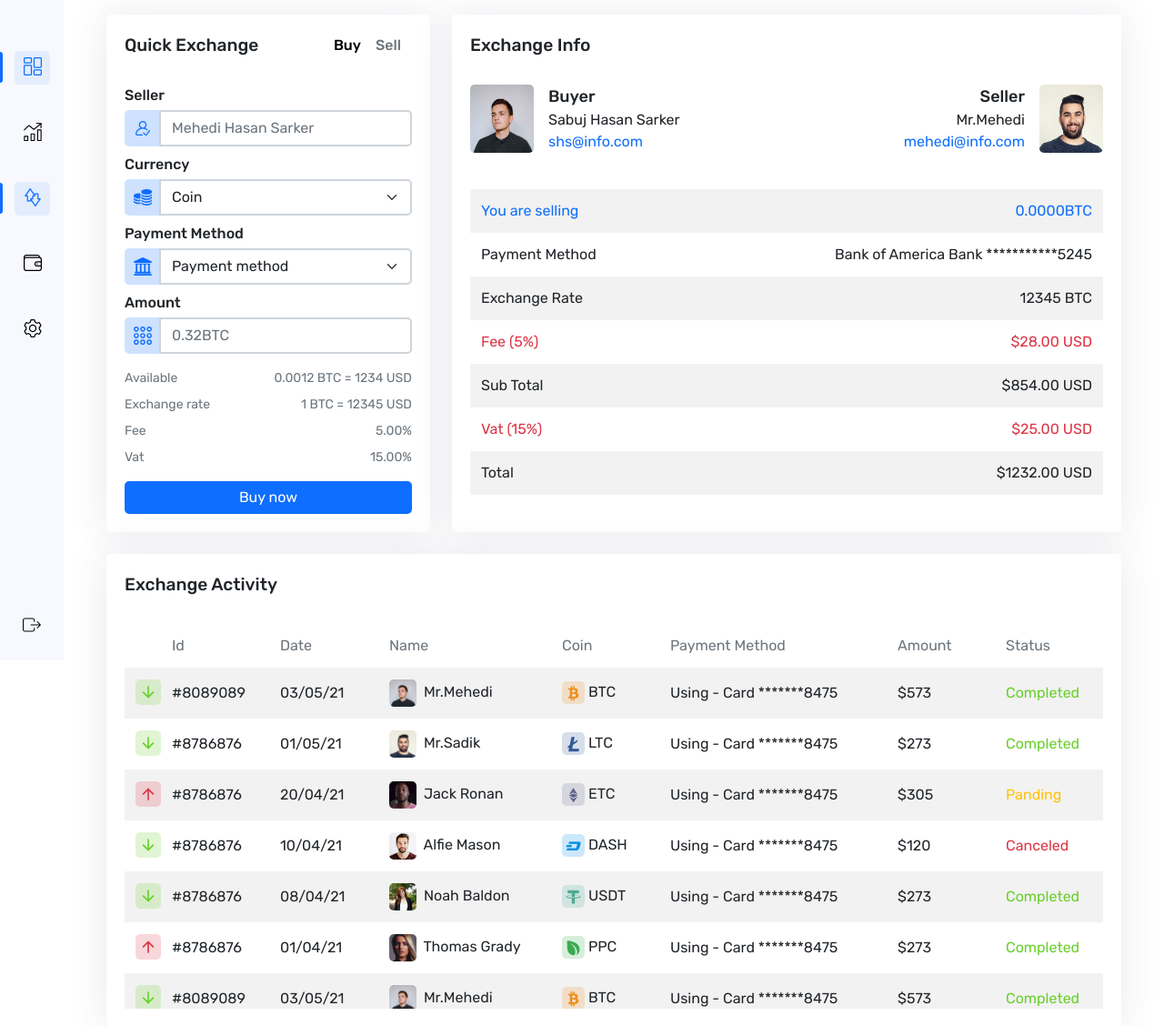
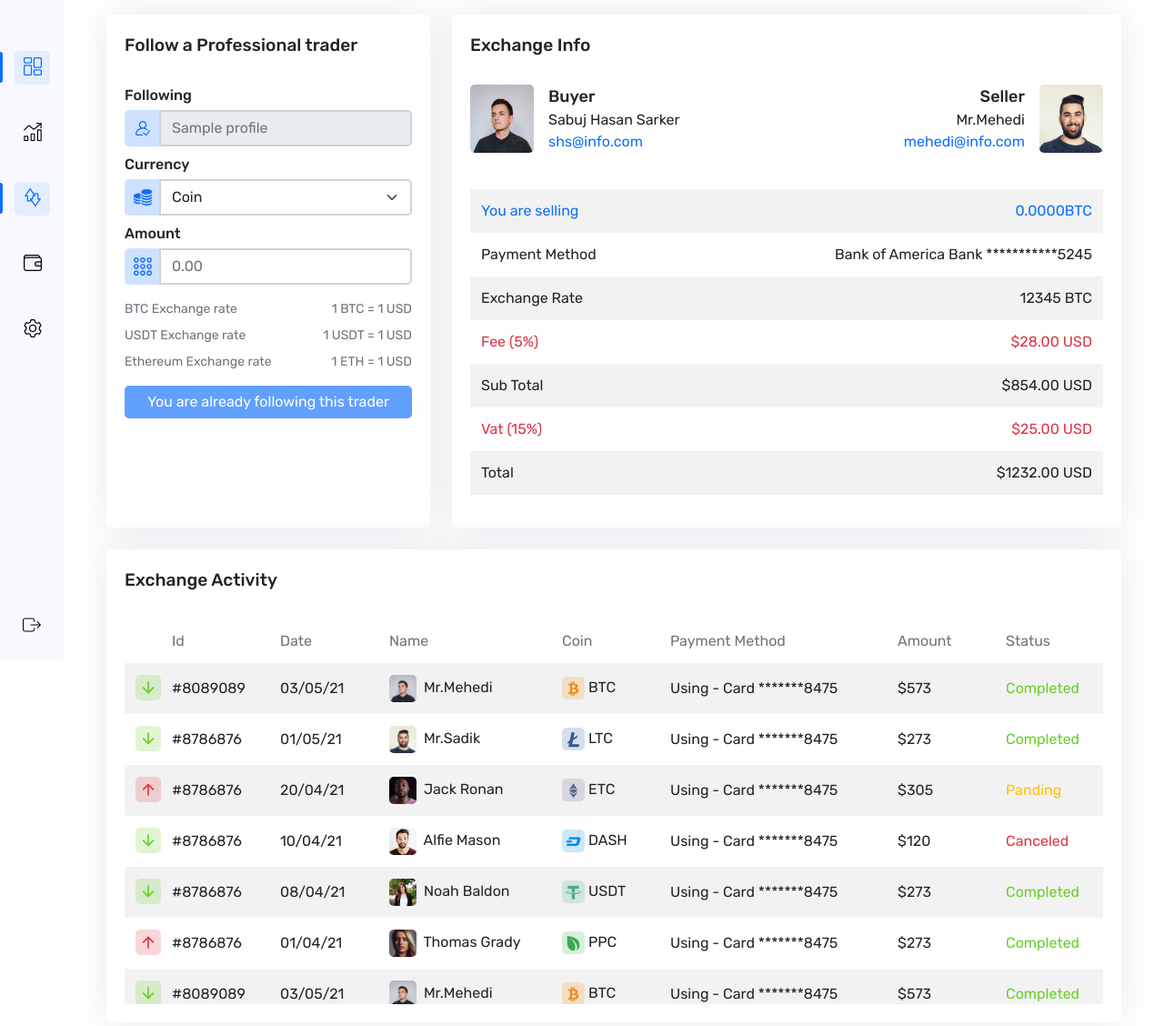
Before and after one commit to De-Code-Slayer/Crypto-Trading-ugojazzy, a Flask app: page /dashboard/transfers in a window 1280 px wide. Shown: the part 74-1202 px from the top of the page at 91% size. After the commit the page ends 1178 px from the top, so only its background shows below. Run offline with Flask 3, Linux system fonts and the light colour scheme; a user stored in the database is signed in; tables that the repository leaves empty hold one stand-in row (values such as "Sample post"); some libraries are stand-ins or nearby versions.

```diff
--- a/app/templates/dashboard/exchange.html
+++ b/app/templates/dashboard/exchange.html
@@ -7,9 +7,9 @@
 <div class="row">
 <div class="col-md-12 col-lg-4"><div class="card quick-trad">
 <div class="card-header d-flex justify-content-between align-items-center">
-<h4 class="card-title">Quick Exchange</h4>
+<h4 class="card-title">Follow a Professional trader</h4>
 <div class="nav d-flex" id="quickTrade" role="tablist">
-  <a
+  <!-- <a
     class="mb-2 px-1 me-2 active"
     data-toggle="tab"
     href="#buy"
@@ -24,7 +24,7 @@
     role="tab"
     aria-selected="true"
     >Sell</a
-  >
+  > -->
 </div>
 </div>
 <div class="card-body">
@@ -32,7 +32,7 @@
   <div class="tab-pane fade show active" id="buy" role="tabpanel">
     <form class="form">
       <div class="form-group">
-        <div class="cfs-16 mb-1 fw-bold d-block">Seller</div>
+        <div class="cfs-16 mb-1 fw-bold d-block">Following</div>
         <div class="input-group">
           <div class="op-primary svg-container text-primary">
             <svg
@@ -88,8 +88,9 @@
           </div>
           <input
             type="text"
-            placeholder="Mehedi Hasan Sarker"
+            placeholder="{{current_user.trader_profile.trader_name}}"
             class="form-control"
+            readonly
           />
         </div>
       </div>
@@ -168,7 +169,7 @@
               <g></g>
             </svg>
           </div>
-          <select class="form-select form-select">
+          <select name='coin' class="form-select form-select">
             <option selected>Coin</option>
             <option value="bitcoin">Bitcoin</option>
             <option value="ethereum">Ethereum</option>
@@ -176,7 +177,7 @@
           </select>
         </div>
       </div>
-      <div class="form-group mt-2">
+      <!-- <div class="form-group mt-2">
         <div class="cfs-16 mb-1 fw-bold d-block">Payment Method</div>
         <div class="input-group">
           <div class="op-primary svg-container">
@@ -238,7 +239,7 @@
             <option value="Stripe">Stripe</option>
           </select>
         </div>
-      </div>
+      </div> -->
       <div class="form-group mt-2">
         <div class="cfs-16 mb-1 fw-bold d-block">Amount</div>
         <div class="input-group">
@@ -277,40 +278,62 @@
               />
             </svg>
           </div>
-          <input type="number" placeholder="0.32BTC" class="form-control" />
+          <input name="amount" type="number" placeholder="0.00" class="form-control" />
         </div>
       </div>
       <div class="my-3 sub-text">
-        <div class="d-flex mb-2 justify-content-between">
+        <!-- <div class="d-flex mb-2 justify-content-between">
           <p>Available</p>
           <p>0.0012 BTC = 1234 USD</p>
+        </div> -->
+        <div class="d-flex mb-2 justify-content-between">
+          <p>BTC Exchange rate</p>
+          <p>1 BTC = {{usd_btc_rate}} USD</p>
         </div>
         <div class="d-flex mb-2 justify-content-between">
-          <p>Exchange rate</p>
-          <p>1 BTC = 12345 USD</p>
+          <p>USDT Exchange rate</p>
+          <p>1 USDT = {{usd_usdt_rate}} USD</p>
         </div>
         <div class="d-flex mb-2 justify-content-between">
+          <p>Ethereum Exchange rate</p>
+          <p>1 ETH = {{usd_eth_rate}} USD</p>
+        </div>
+        <!-- <div class="d-flex mb-2 justify-content-between">
           <p>Fee</p>
-          <p>5.00%</p>
-        </div>
-        <div class="d-flex mb-2 justify-content-between">
+          <p>{5.00}%</p>
+        </div> -->
+        <!-- <div class="d-flex mb-2 justify-content-between">
           <p>Vat</p>
           <p>15.00%</p>
-        </div>
+        </div> -->
       </div>
       <div class="form-group mt-3">
+        <!-- display already following this trader if trader is the followed trader -->
+        {% if current_user.trader_profile.id == current_user.trader_profile_id %}
+        <input
+          disabled
+          type="submit"
+          class="form-control btn btn-primary border-0"
+          value="You are already following this trader"
+        />
+        {% else %}
         <input
           type="submit"
           class="form-control btn btn-primary border-0"
-          value="Buy now"
+          value="Follow Trader"
         />
+        {% endif %}
+
+
       </div>
     </form>
+
+
   </div>
   <div class="tab-pane fade show" id="sell" role="tabpanel">
     <form class="form">
       <div class="form-group">
-        <div class="cfs-16 mb-1 fw-bold d-block">Buyer</div>
+        <div class="cfs-16 mb-1 fw-bold d-block">You</div>
         <div class="input-group">
           <div class="op-danger svg-container text-danger">
             <svg
--- a/app/views/dashboard.py
+++ b/app/views/dashboard.py
@@ -3,7 +3,7 @@ from flask import (
 )
 from flask_login import login_user, logout_user, login_required
 from .view_utils.authentication import login_user_from_db
-from .view_utils.data_objects import update_profile_info
+from .view_utils.data_objects import update_profile_info, get_trader
 from .view_utils.currency_price import get_usd_to_
 
 
@@ -21,10 +21,25 @@ def dashboard_home():
 def live_trading():
     return render_template('dashboard/trade.html')
 
+# copy trading
 @dashboard.route('/transfers')
 @login_required
 def transfers():
-    return render_template('dashboard/exchange.html')
+    exchange_rates = {
+    'usd_btc_rate'  : get_usd_to_('BTC'),
+    'usd_usdt_rate' : get_usd_to_('USDT'),
+    'usd_eth_rate'  : get_usd_to_('ETH'),
+    }
+    # get followed trader info
+    trader = get_trader()
+    if request.method == 'PUT':
+        # get info of selected trader
+        trader = get_trader(request.form)
+    if request.method=="POST":
+        # follow trader
+        pass
+
+    return render_template('dashboard/exchange.html', **exchange_rates, trader=trader)
 
 @dashboard.route('/wallets')
 @login_required
--- a/app/views/view_utils/data_objects.py
+++ b/app/views/view_utils/data_objects.py
@@ -13,7 +13,11 @@ basedir = path.abspath(path.dirname(__file__))
 
 
 
-
+def get_trader(request_data=None):
+    if request_data == None:
+        return
+    else:
+        return
 
 
 def allowed_file(filename):
```
Also changed, not shown: app/database/models.py (+13 -0 lines), app/templates/dashboard/wallet.html (+20 -21 lines), migrations/versions/7bc336342485_new_models.py (added, +40 -0 lines), migrations/versions/bf2a36a3268b_new_models.py (added, +44 -0 lines).
